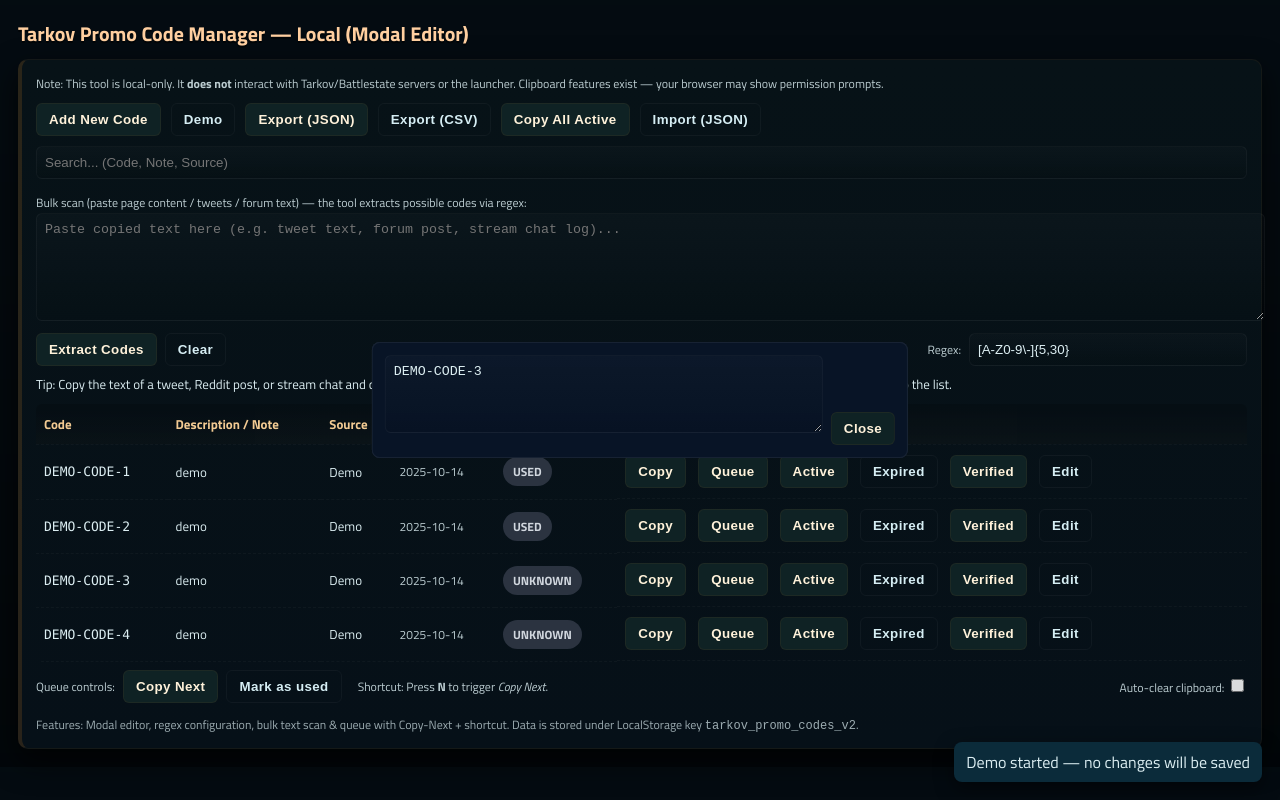
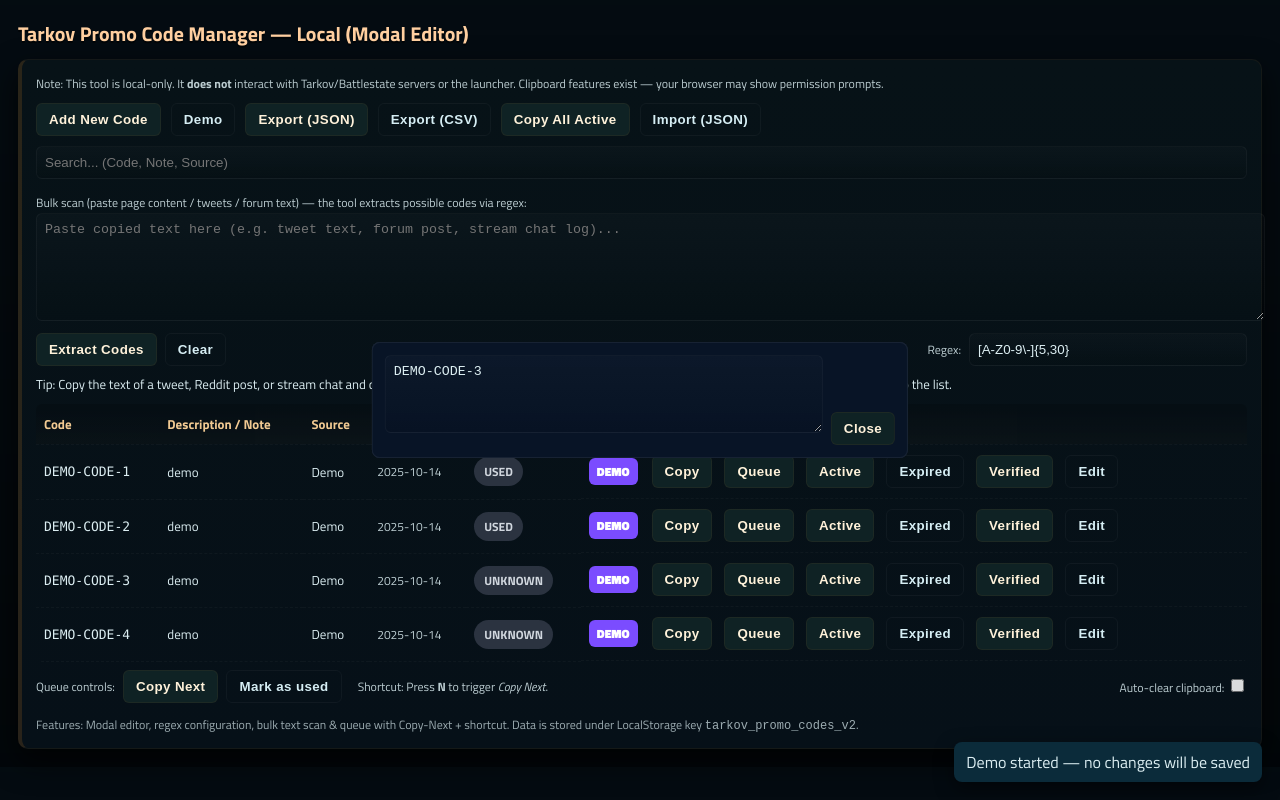
Before and after one commit to nikolaini-byte/Escape-from-tarkov-promo-code-manager, a plain HTML site: page index.html in a window 1280 px wide. Both pictures are taken after a click on the button "Demo". Drawn offline with Linux system fonts and the light colour scheme.

Commit message:
Add DEMO badge for demo-mode rows

```diff
--- a/index.html
+++ b/index.html
@@ -23,6 +23,7 @@
     button:active{transform:translateY(0)}
     .btn-accent{background:#ff9f2d;color:#071018;border:1px solid rgba(0,0,0,0.25)}
     .status{padding:5px 10px;border-radius:999px;font-size:12px;display:inline-block;font-weight:700}
+  .demo-badge{background:#7b4cff;color:#fff;padding:4px 8px;border-radius:6px;font-weight:800;margin-right:8px;font-size:12px}
     .unknown{background:#2b3340;color:#d1d7de}
     .active{background:#274034;color:#dfffe0}
     .expired{background:#4a2424;color:#ffd6d6}
@@ -271,8 +272,9 @@
           <td>${escapeHtml(c.source||'')}</td>
           <td class="small">${c.seen||''}</td>
           <td><span class="status ${statusClass(c.status)}">${(c.status||'unknown').toUpperCase()}</span></td>
-          <td class="row-actions right">
-            <button data-idx="${idx}" class="copy">Copy</button>
+      <td class="row-actions right">
+        <span class="demo-badge">DEMO</span>
+        <button data-idx="${idx}" class="copy">Copy</button>
             <button data-idx="${idx}" class="queue">Queue</button>
             <button data-idx="${idx}" class="setActive">Active</button>
             <button data-idx="${idx}" class="setExpired ghost">Expired</button>
```
